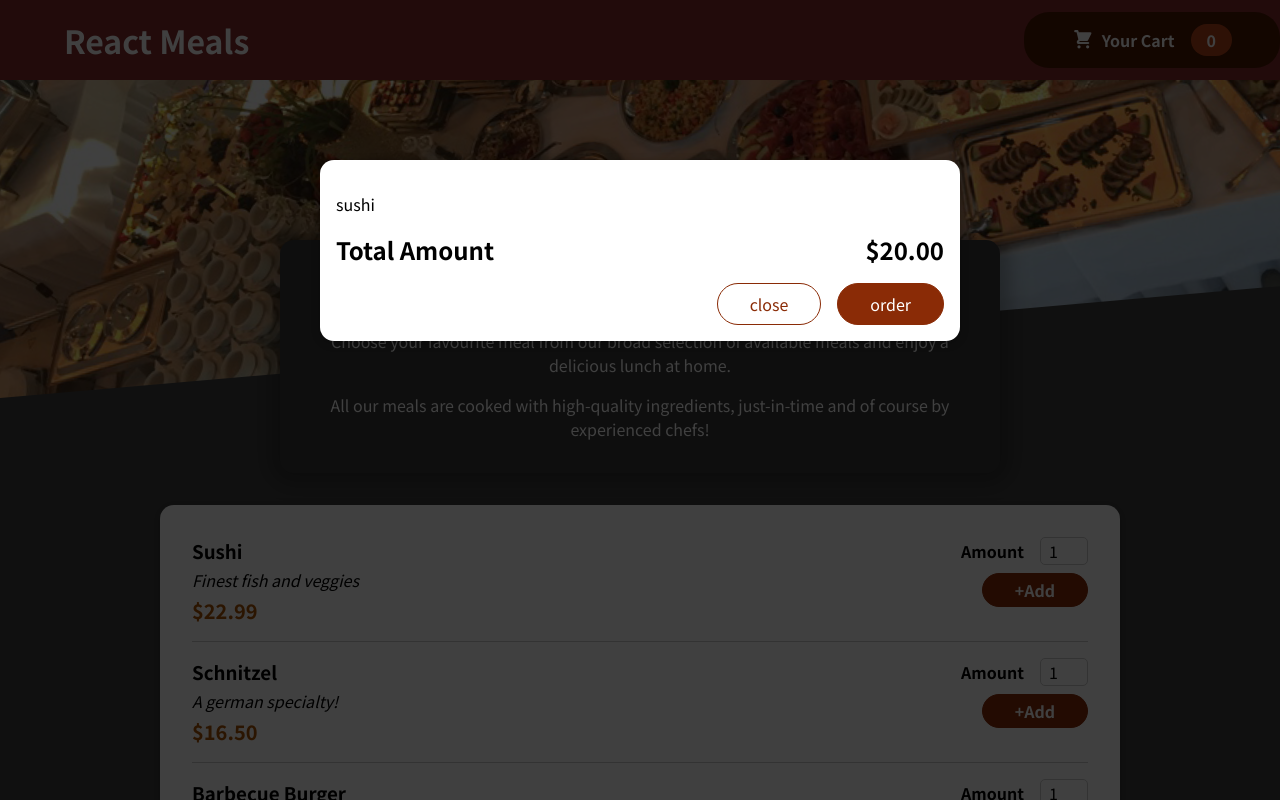
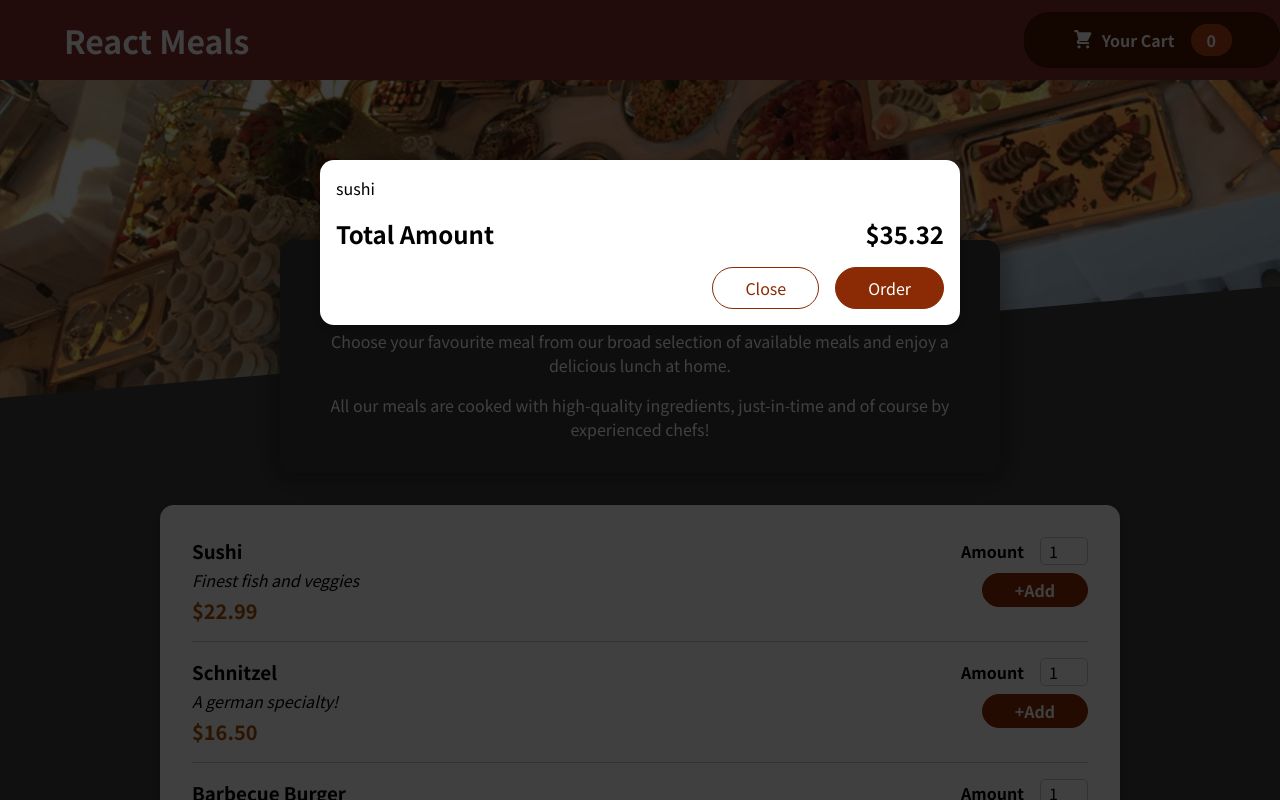
Before and after one commit to manupuranic/react-restaurant, a React (Create React App) app: page / in a window 1280 px wide. Shown: the top 800 px of the page. Built offline with nearby package versions, Linux system fonts and the light colour scheme.

Commit message:
cart item modal

```diff
--- a/public/index.html
+++ b/public/index.html
@@ -28,7 +28,7 @@
   </head>
   <body>
     <noscript>You need to enable JavaScript to run this app.</noscript>
-    <div id="modal"></div>
+    <div id="overlays"></div>
     <div id="root"></div>
     <!--
       This HTML file is a template.
--- a/src/App.js
+++ b/src/App.js
@@ -1,19 +1,12 @@
 import React, { Fragment } from "react";
 import Header from "./Components/Layout/Header/Header";
 import Meal from "./Components/Meals/Meal";
-import Modal from "./Components/UI/Modal";
-import { createPortal } from "react-dom";
-import CartItem from "./Components/Cart/CartItem";
+import Cart from "./Components/Cart/Cart";
 
 function App() {
   return (
     <Fragment>
-      {createPortal(
-        <Modal>
-          <CartItem />
-        </Modal>,
-        document.getElementById("modal")
-      )}
+      <Cart />
       <Header />
       <main>
         <Meal />
--- /dev/null
+++ b/src/Components/Cart/Cart.js
@@ -0,0 +1,23 @@
+import React from "react";
+import Modal from "../UI/Modal";
+import classes from "./Cart.module.css";
+const CartItem = () => {
+  const cartItems = [
+    { id: "c1", name: "sushi", amount: "2", price: "20.00" },
+  ].map((item) => <li>{item.name}</li>);
+  return (
+    <Modal>
+      <ul className={classes["cart-items"]}>{cartItems}</ul>
+      <div className={classes.total}>
+        <span>Total Amount</span>
+        <span>$35.32</span>
+      </div>
+      <div className={classes.actions}>
+        <button className={classes["button--alt"]}>Close</button>
+        <button className={classes.button}>Order</button>
+      </div>
+    </Modal>
+  );
+};
+
+export default CartItem;
--- a/src/Components/Cart/CartItem.js
+++ /dev/null
@@ -1,20 +0,0 @@
-import React from "react";
-import classes from "./CartItem.module.css";
-const CartItem = () => {
-  return (
-    <div className={classes["cart-items"]}>
-      <div>
-        <p>sushi</p>
-        <div className={classes.total}>
-          Total Amount<div>$20.00</div>
-        </div>
-      </div>
-      <div className={classes.actions}>
-        <button className={classes["button--alt"]}>close</button>
-        <button className={classes.button}>order</button>
-      </div>
-    </div>
-  );
-};
-
-export default CartItem;
--- a/src/Components/UI/Modal.js
+++ b/src/Components/UI/Modal.js
@@ -1,11 +1,29 @@
 import React, { Fragment } from "react";
 import classes from "./Modal.module.css";
+import { createPortal } from "react-dom";
+
+const Backdrop = (props) => {
+  return <div className={classes.backdrop} />;
+};
+
+const ModalOverlay = (props) => {
+  return (
+    <div className={classes.modal}>
+      <div className={classes.content}>{props.children}</div>
+    </div>
+  );
+};
+
+const portalElement = document.getElementById("overlays");
 
 const Modal = (props) => {
   return (
     <Fragment>
-      <div className={classes.backdrop}></div>
-      <div className={classes.modal}>{props.children}</div>
+      {createPortal(<Backdrop />, portalElement)}
+      {createPortal(
+        <ModalOverlay>{props.children}</ModalOverlay>,
+        portalElement
+      )}
     </Fragment>
   );
 };
```
Also changed, not shown: src/Components/Cart/Cart.module.css (renamed from src/Components/Cart/CartItem.module.css).
